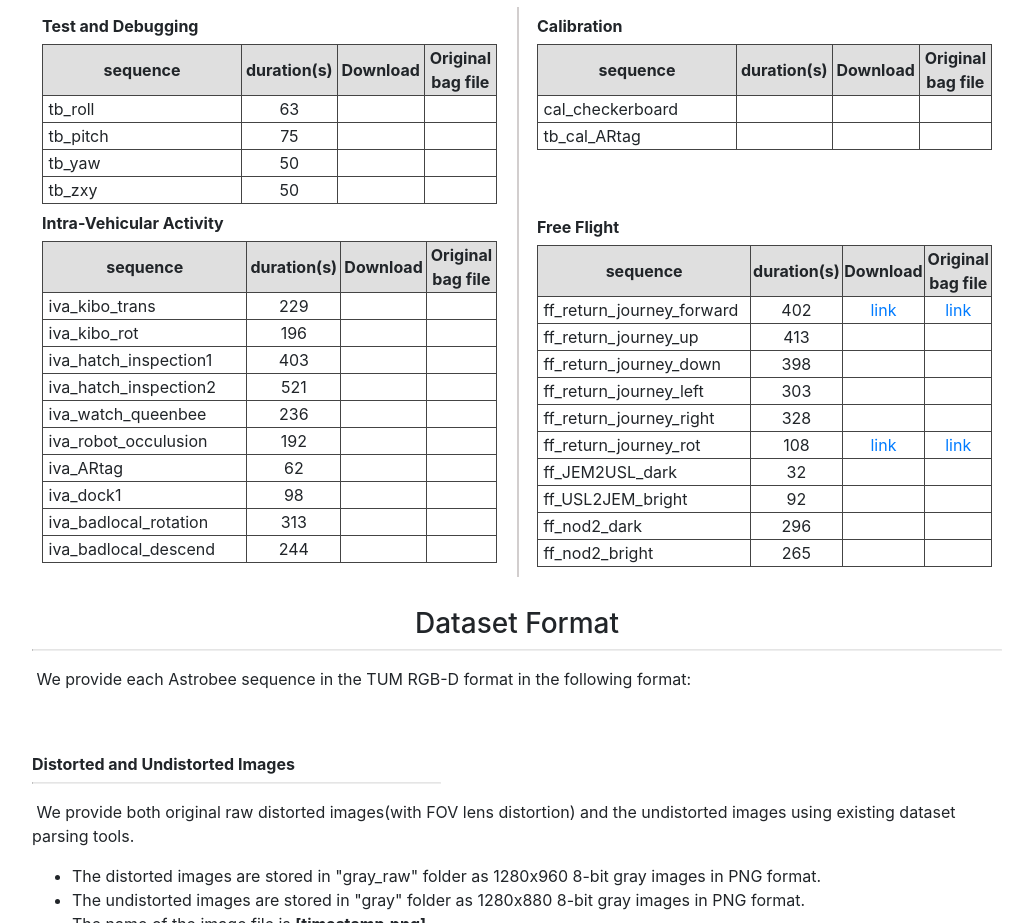
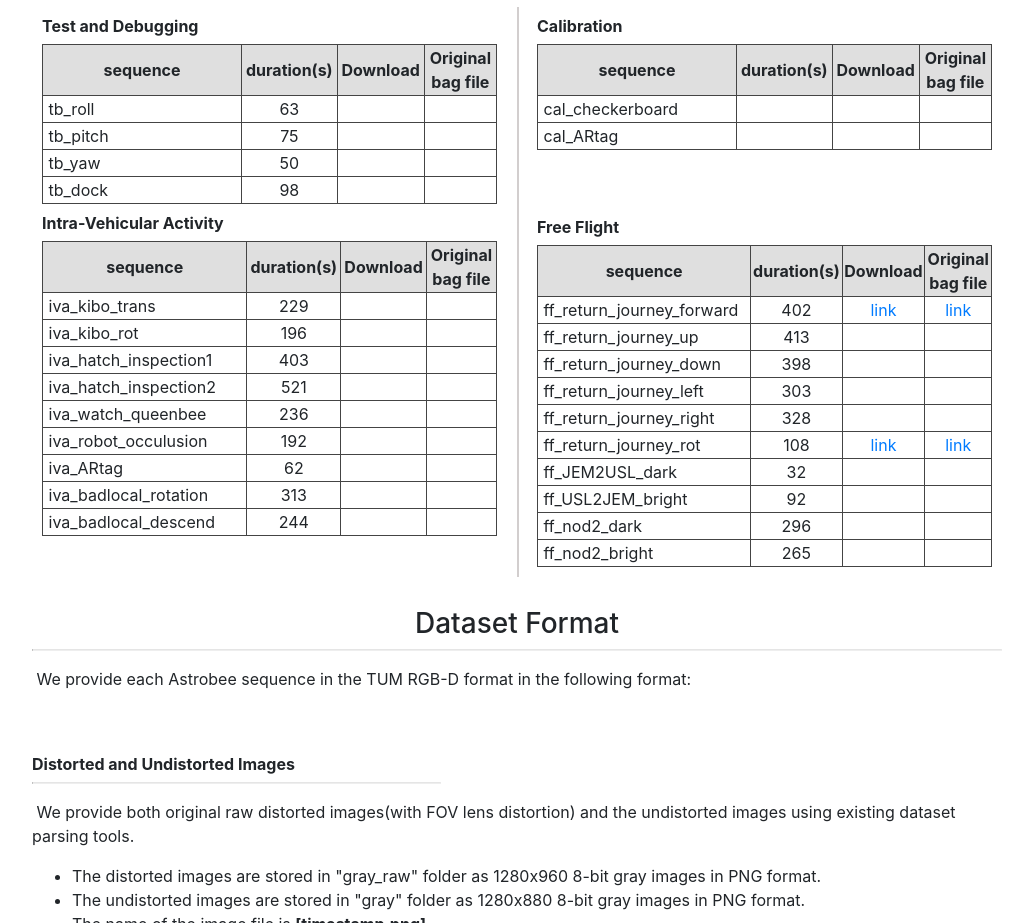
Before and after one commit to MPIL-310C/MPIL-310C.github.io, a plain HTML site: page index.html in a window 1280 px wide. Shown: the part 1580-2503 px from the top of the page, without its empty margins (123-1146 px from the left). Drawn offline with Linux system fonts and the light colour scheme.

```diff
--- a/index.html
+++ b/index.html
@@ -108,8 +108,8 @@
                                 <td style="text-align:center">      </td>
                             </tr>
                             <tr>
-                                <td>&nbsp;tb_zxy</td>
-                                <td style="text-align:center">50</td>
+                                <td>&nbsp;tb_dock</td>
+                                <td style="text-align:center">98</td>
                                 <td style="text-align:center">      </td>
                                 <td style="text-align:center">      </td>
                             </tr>
@@ -178,12 +178,6 @@
                                 <td style="text-align:center">      </td>
                             </tr>
                             <tr>
-                                <td>&nbsp;iva_dock1</td>
-                                <td style="text-align:center">98</td>
-                                <td style="text-align:center">      </td>
-                                <td style="text-align:center">      </td>
-                            </tr>
-                            <tr>
                                 <td>&nbsp;iva_badlocal_rotation</td>
                                 <td style="text-align:center">313</td>
                                 <td style="text-align:center">      </td>
@@ -226,7 +220,7 @@
                                 <td style="text-align:center">      </td>
                             </tr>
                             <tr>
-                                <td>&nbsp;tb_cal_ARtag</td>
+                                <td>&nbsp;cal_ARtag</td>
                                 <td style="text-align:center">      </td>
                                 <td style="text-align:center">      </td>
                                 <td style="text-align:center">      </td>
```
